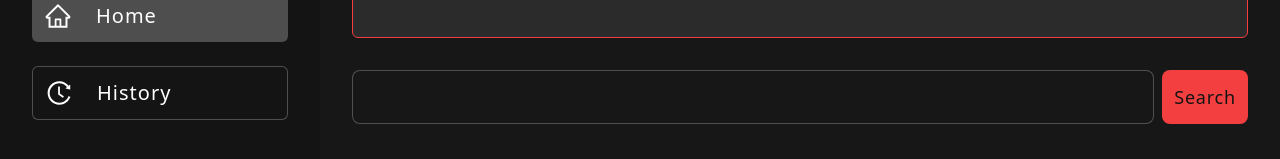
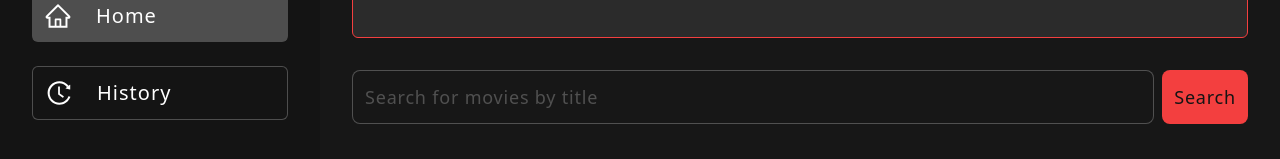
Before and after one commit to ashmeetsmonga/watchlist-react, a React (Vite) app: page / in a window 1280 px wide. Shown: the part 216-375 px from the top of the page. Built offline with nearby package versions, Linux system fonts and the light colour scheme.

Commit message:
search bar

```diff
--- a/src/components/Search.jsx
+++ b/src/components/Search.jsx
@@ -5,7 +5,8 @@ const Search = () => {
 		<div className='w-full flex gap-2'>
 			<input
 				type='text'
-				className='w-full p-3 text-lg bg-darkGray text-white border border-gray rounded-lg outline-none'
+				placeholder='Search for movies by title'
+				className='w-full p-3 text-lg bg-darkGray text-white border border-gray placeholder:text-gray rounded-lg outline-none'
 			/>
 			<button className='px-3 py-2 text-lg bg-primary text-black rounded-lg'>Search</button>
 		</div>
--- a/src/components/Sidebar.jsx
+++ b/src/components/Sidebar.jsx
@@ -7,7 +7,7 @@ const Sidebar = () => {
 			<h1 className='text-5xl text-primary font-extrabold'>WatchLists</h1>
 			<input
 				type='text'
-				className='bg-black px-4 py-2 border border-gray rounded-lg w-full text-xl placeholder:text-gray'
+				className='bg-black px-4 py-2 border text-white outline-none border-gray rounded-lg w-full text-xl placeholder:text-gray'
 				placeholder='Search'
 			/>
 			<div className='flex flex-col w-full gap-6'>
```
